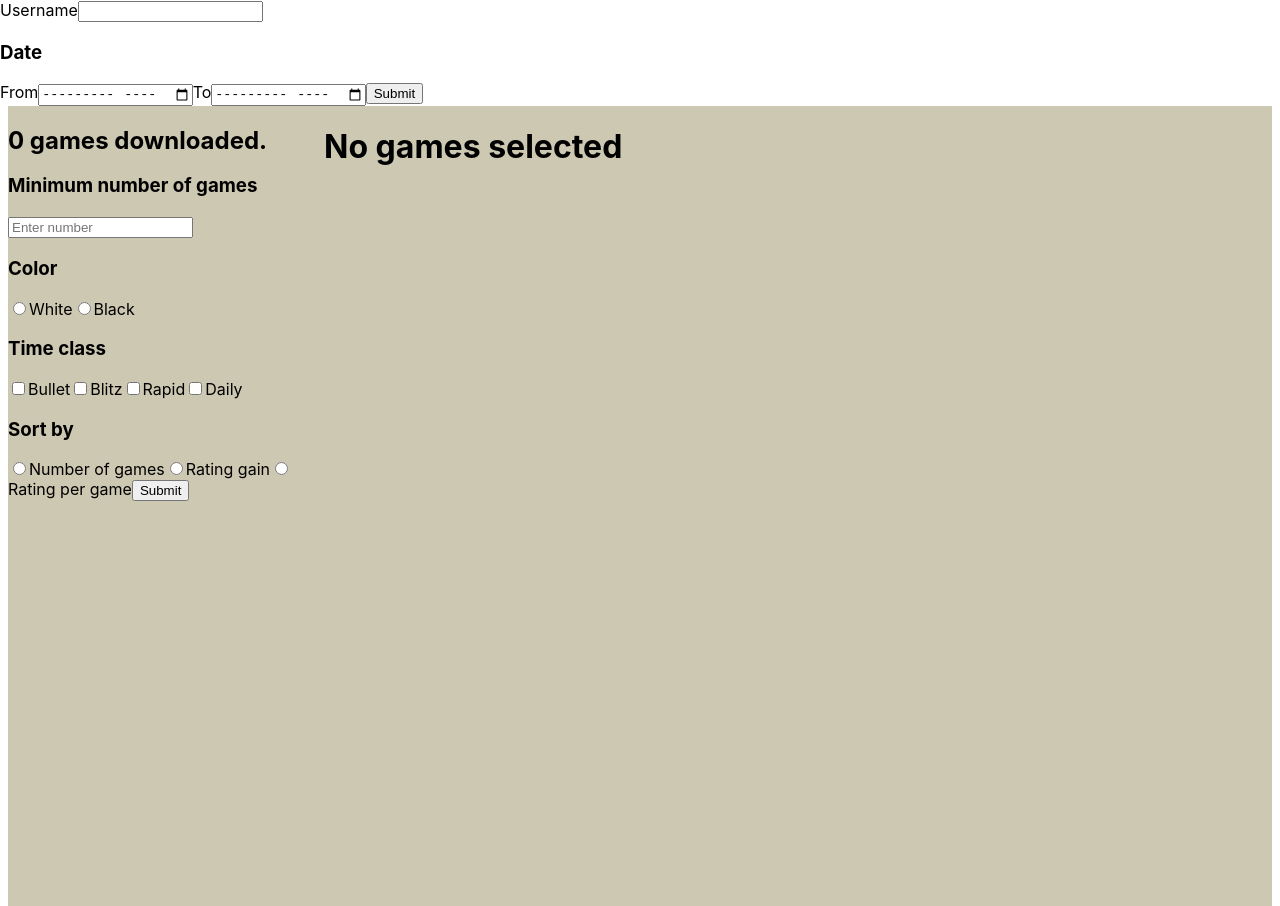
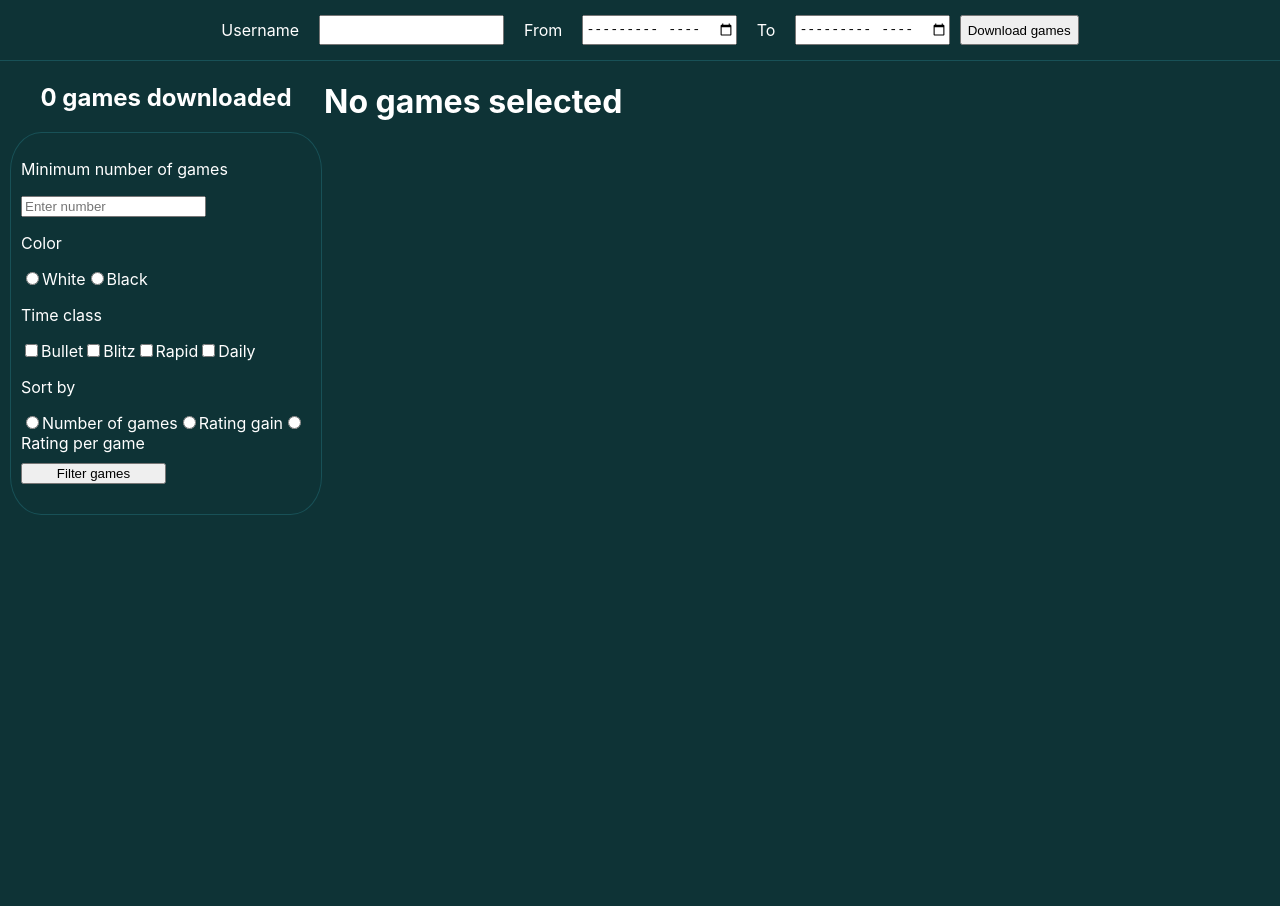
Before and after one commit to Dawid-P/chess-for-fun, a Next.js app: page / in a window 1280 px wide. After the commit the page ends 861 px from the top, so only its background shows below. Built offline with nearby package versions, Linux system fonts and the light colour scheme.

Commit message:
switch from eco to opening

```diff
--- a/components/Card.js
+++ b/components/Card.js
@@ -2,12 +2,18 @@ import React from "react";
 import styles from "../styles/Card.module.css";
 import { Chessboard } from "react-chessboard";
 import ecoData from "../functions/ecoData";
+import Games from "./Games";
 
 const Card = ({ data }) => {
   let games = data.games;
+  let ratingGain = data.ratingGain;
+  let ratingPerGame = data.ratingPerGame;
   let name = data.name;
-  let ratingGain = 0;
-  let ratingPerGame = 0;
+
+  name = name
+    .replace("https://www.chess.com/openings/", "")
+    .replaceAll("-", " ");
+
   let ecoObj = ecoData();
   let userColor = data.games[0].userColor;
 
@@ -15,27 +21,21 @@ const Card = ({ data }) => {
   if (fen === undefined) {
     fen = "rnbqkbnr/1ppppppp/8/p7/8/5N2/PPPPPPPP/RNBQKB1R w KQkq";
   }
-  console.log(fen);
-
-  games.forEach((element) => {
-    ratingGain = ratingGain + element.userRatingChange;
-  });
-
-  ratingPerGame = (ratingGain / games.length).toFixed(2);
 
   return (
     <div className={ratingGain > 0 ? styles.positive : styles.negative}>
-      <p>{fen.name}</p>
+      <p>{name}</p>
       <p>Games: {games.length}</p>
       <p>Rating gain: {ratingGain}</p>
       <p>Rating per game: {ratingPerGame}</p>
-      <Chessboard
+      {/* <Chessboard
         id="BasicBoard"
         position={fen.fen}
         arePiecesDraggable={false}
         boardWidth={200}
         boardOrientation={userColor}
-      />
+      /> */}
+      <Games data={data.games} />
     </div>
   );
 };
--- a/components/DataDisplay.js
+++ b/components/DataDisplay.js
@@ -6,13 +6,14 @@ import { useState, useEffect } from "react";
 const DataDisplay = ({ data }) => {
   let ratingDifference = null;
   let eco = [];
+  let opening = [];
   let gamesPerEco = {};
   let ecoArray = [];
 
   if (data) {
-    console.log(data.formData);
     let minGames = data.formData.minGames;
     let sortBy = data.formData.sortBy;
+    console.log(sortBy);
 
     data.data.forEach((element) => {
       ratingDifference = ratingDifference + element.userRatingChange;
@@ -21,28 +22,48 @@ const DataDisplay = ({ data }) => {
     // Create sets of all used ECOs
     eco = new Set(data.data.map((item) => item.ECO));
     eco = [...eco];
+    // Create sets of all used openings
+    opening = new Set(data.data.map((item) => item.opening));
+    opening = [...opening];
 
     // Create object with games per ECO
-    eco.forEach((item) => {
-      gamesPerEco[item] = data.data.filter((element) => element.ECO === item);
+    opening.forEach((item) => {
+      gamesPerEco[item] = data.data.filter(
+        (element) => element.opening === item
+      );
     });
 
-    eco.forEach((item) => {
+    opening.forEach((item) => {
       if (gamesPerEco[item].length < minGames) {
         delete gamesPerEco[item];
       }
     });
 
     for (let item in gamesPerEco) {
+      let ratingGain = 0;
+      gamesPerEco[item].forEach((element) => {
+        ratingGain = ratingGain + element.userRatingChange;
+      });
       ecoArray.push({
         name: item,
         games: gamesPerEco[item],
+        gamesNr: gamesPerEco[item].length,
+        ratingGain: ratingGain,
+        ratingPerGame: (ratingGain / gamesPerEco[item].length).toFixed(2),
       });
     }
 
-    ecoArray.sort((a, b) => b.games.length - a.games.length);
+    if (sortBy === "gamesNr") {
+      ecoArray.sort((a, b) => b.gamesNr - a.gamesNr);
+    }
+    if (sortBy === "ratingGain") {
+      ecoArray.sort((a, b) => b.ratingGain - a.ratingGain);
+    }
+    if (sortBy === "ratingPerGame") {
+      ecoArray.sort((a, b) => b.ratingPerGame - a.ratingPerGame);
+    }
   }
-
+  console.log(ecoArray);
   return (
     <>
       {!data ? (
--- /dev/null
+++ b/components/Games.js
@@ -0,0 +1,14 @@
+import React from "react";
+
+const Games = ({ data }) => {
+  return (
+    <ul>
+      <h2></h2>
+      {/* {data.map((item) => (
+        <li key={item.url}>{item.url}</li>
+      ))} */}
+    </ul>
+  );
+};
+
+export default Games;
--- a/components/Main.js
+++ b/components/Main.js
@@ -65,22 +65,22 @@ const Main = ({ chessData = [] }) => {
   return (
     <div className={styles.container}>
       <aside className={styles.aside}>
-        <h1>{numberOfDownloadedGames} games downloaded.</h1>
+        <h1>{0 || numberOfDownloadedGames} games downloaded</h1>
         <form onSubmit={handleSubmit(onSubmit)}>
-          <h3>Minimum number of games</h3>
+          <p>Minimum number of games</p>
           <input
             type="number"
             placeholder="Enter number"
             {...register("minGames", { required: true, min: 1 })}
           />
 
-          <h3>Color</h3>
+          <p>Color</p>
           <input {...register("color", {})} type="radio" value="white" />
           <label>White</label>
           <input {...register("color", {})} type="radio" value="black" />
           <label>Black</label>
 
-          <h3>Time class</h3>
+          <p>Time class</p>
           <input
             type="checkbox"
             placeholder="Bullet"
@@ -109,7 +109,7 @@ const Main = ({ chessData = [] }) => {
           />
           <label>Daily</label>
 
-          <h3>Sort by</h3>
+          <p>Sort by</p>
           <input {...register("sortBy", {})} type="radio" value="gamesNr" />
           <label>Number of games</label>
           <input {...register("sortBy", {})} type="radio" value="ratingGain" />
@@ -121,7 +121,7 @@ const Main = ({ chessData = [] }) => {
           />
           <label>Rating per game</label>
 
-          <input type="submit" />
+          <input className={styles.submit} value="Filter games" type="submit" />
         </form>
       </aside>
       <main className={styles.main}>
--- a/components/Navbar.js
+++ b/components/Navbar.js
@@ -3,6 +3,7 @@ import { useRouter } from "next/router";
 import Router from "next/router";
 import { useEffect, useState } from "react";
 import Loader from "./Loader";
+import styles from "../styles/Navbar.module.css";
 
 const Navbar = () => {
   const router = useRouter();
@@ -41,7 +42,7 @@ const Navbar = () => {
       {loading ? (
         <Loader />
       ) : (
-        <nav>
+        <nav className={styles.navbar}>
           <form onSubmit={handleSubmit(onSubmit)}>
             <label>Username</label>
             <input
@@ -49,7 +50,6 @@ const Navbar = () => {
               {...register("username", { required: true })}
             />
 
-            <h3>Date</h3>
             <label>From</label>
             <input
               defaultValue={userInForm ? fromInForm : undefined}
@@ -62,7 +62,11 @@ const Navbar = () => {
               type="month"
               {...register("dateTo", { required: true })}
             />
-            <input type="submit" />
+            <input
+              className={styles.submit}
+              value="Download games"
+              type="submit"
+            />
           </form>
         </nav>
       )}
--- a/styles/Home.module.css
+++ b/styles/Home.module.css
@@ -8,9 +8,21 @@
 }
 
 .aside {
-  background-color: #cdc8b1;
+  display: flex;
+  flex-direction: column;
+  align-items: center;
+  padding: 2px;
 }
 
-.main {
-  background-color: #cdc8b1;
+.aside form {
+  border: 1px solid #185157;
+  border-radius: 10%;
+  padding: 10px;
 }
+
+.submit {
+  display: block;
+  margin-top: 10px;
+  margin-bottom: 20px;
+  width: 50%;
+}
--- /dev/null
+++ b/styles/Navbar.module.css
@@ -0,0 +1,24 @@
+.navbar {
+  border-bottom: 1px solid #185157;
+}
+.navbar form {
+  display: flex;
+  justify-content: center;
+  align-items: center;
+}
+
+.navbar label {
+  padding: 20px;
+}
+
+.navbar h3 {
+  padding: 10px;
+}
+
+.navbar input {
+  height: 30px;
+}
+
+.submit {
+  margin-left: 10px;
+}
--- a/styles/globals.css
+++ b/styles/globals.css
@@ -2,6 +2,8 @@ html,
 body {
   padding: 0;
   margin: 0;
+  background-color: #0e3336;
+  color: #fff;
   font-family: -apple-system, BlinkMacSystemFont, Segoe UI, Roboto, Oxygen,
     Ubuntu, Cantarell, Fira Sans, Droid Sans, Helvetica Neue, sans-serif;
 }
```
